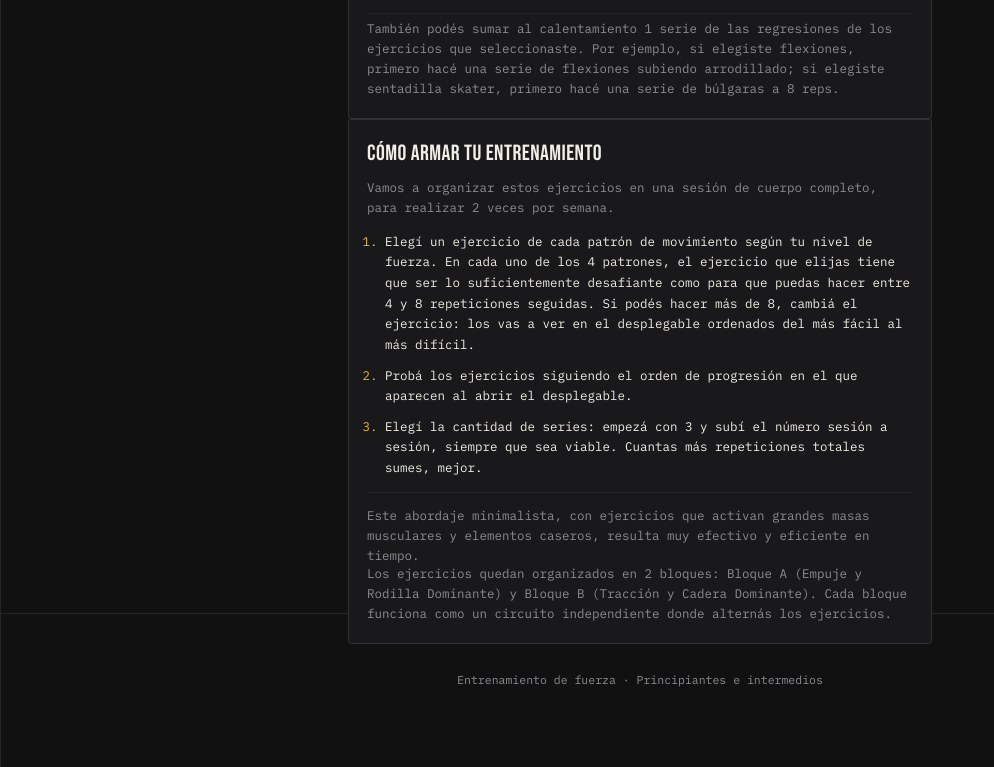
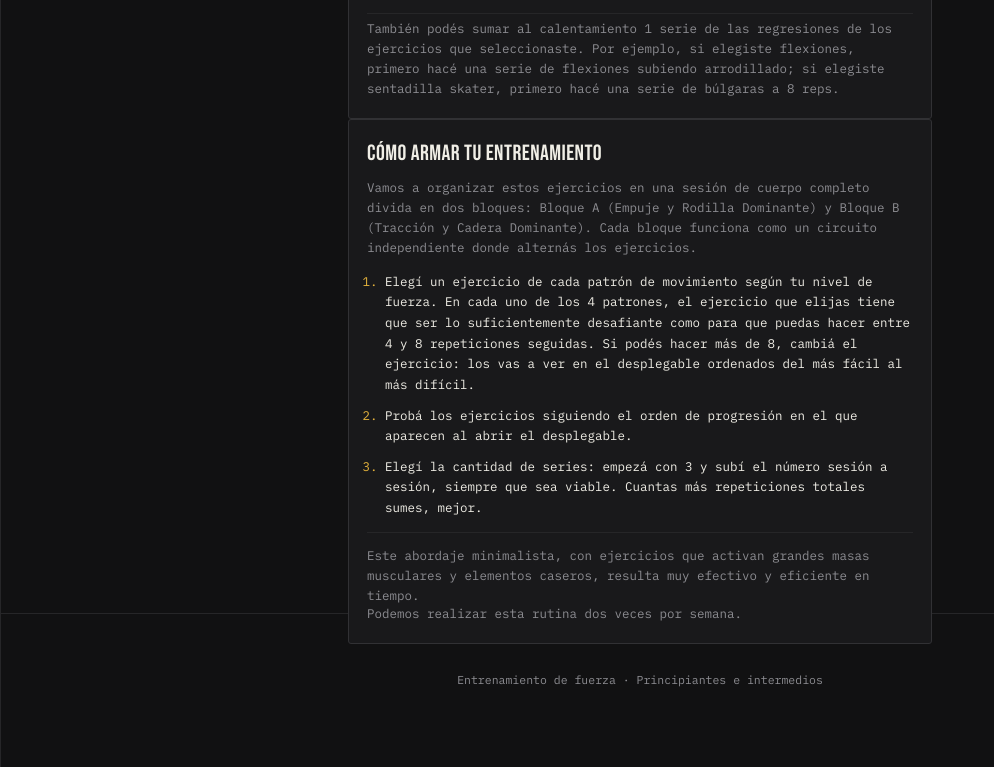
Before and after one commit to marcodenaju/generaturutina, a plain HTML site: page index.html in a window 1280 px wide. Shown: the part 1787-2554 px from the top of the page, without its empty margins (0-994 px from the left). Drawn offline with Linux system fonts and the light colour scheme.

Commit message:
Update index.html

```diff
--- a/index.html
+++ b/index.html
@@ -566,14 +566,14 @@
 
   <section class="howto">
     <p class="howto-title">Cómo armar tu entrenamiento</p>
-    <p class="howto-intro">Vamos a organizar estos ejercicios en una sesión de cuerpo completo, para realizar 2 veces por semana.</p>
+    <p class="howto-intro">Vamos a organizar estos ejercicios en una sesión de cuerpo completo divida en dos bloques: Bloque A (Empuje y Rodilla Dominante) y Bloque B (Tracción y Cadera Dominante). Cada bloque funciona como un circuito independiente donde alternás los ejercicios.</p>
     <ol class="howto-list">
       <li>Elegí un ejercicio de cada patrón de movimiento según tu nivel de fuerza. En cada uno de los 4 patrones, el ejercicio que elijas tiene que ser lo suficientemente desafiante como para que puedas hacer entre 4 y 8 repeticiones seguidas. Si podés hacer más de 8, cambiá el ejercicio: los vas a ver en el desplegable ordenados del más fácil al más difícil.</li>
       <li>Probá los ejercicios siguiendo el orden de progresión en el que aparecen al abrir el desplegable.</li>
       <li>Elegí la cantidad de series: empezá con 3 y subí el número sesión a sesión, siempre que sea viable. Cuantas más repeticiones totales sumes, mejor.</li>
     </ol>
     <p class="howto-note">Este abordaje minimalista, con ejercicios que activan grandes masas musculares y elementos caseros, resulta muy efectivo y eficiente en tiempo.</p>
-    <p class="howto-note">Los ejercicios quedan organizados en 2 bloques: Bloque A (Empuje y Rodilla Dominante) y Bloque B (Tracción y Cadera Dominante). Cada bloque funciona como un circuito independiente donde alternás los ejercicios.</p>
+    <p class="howto-note">Podemos realizar esta rutina dos veces por semana.</p>
   </section>
 
   <footer>Entrenamiento de fuerza · Principiantes e intermedios</footer>
```
